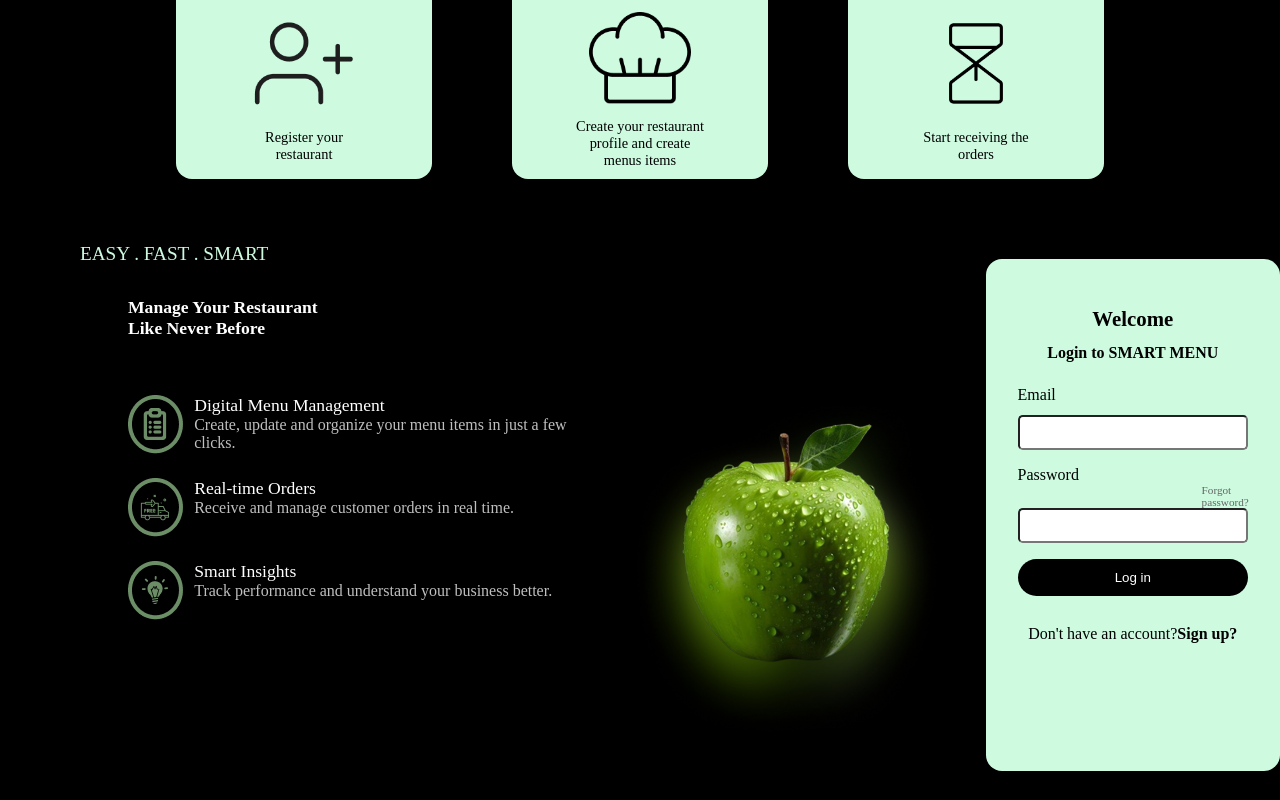
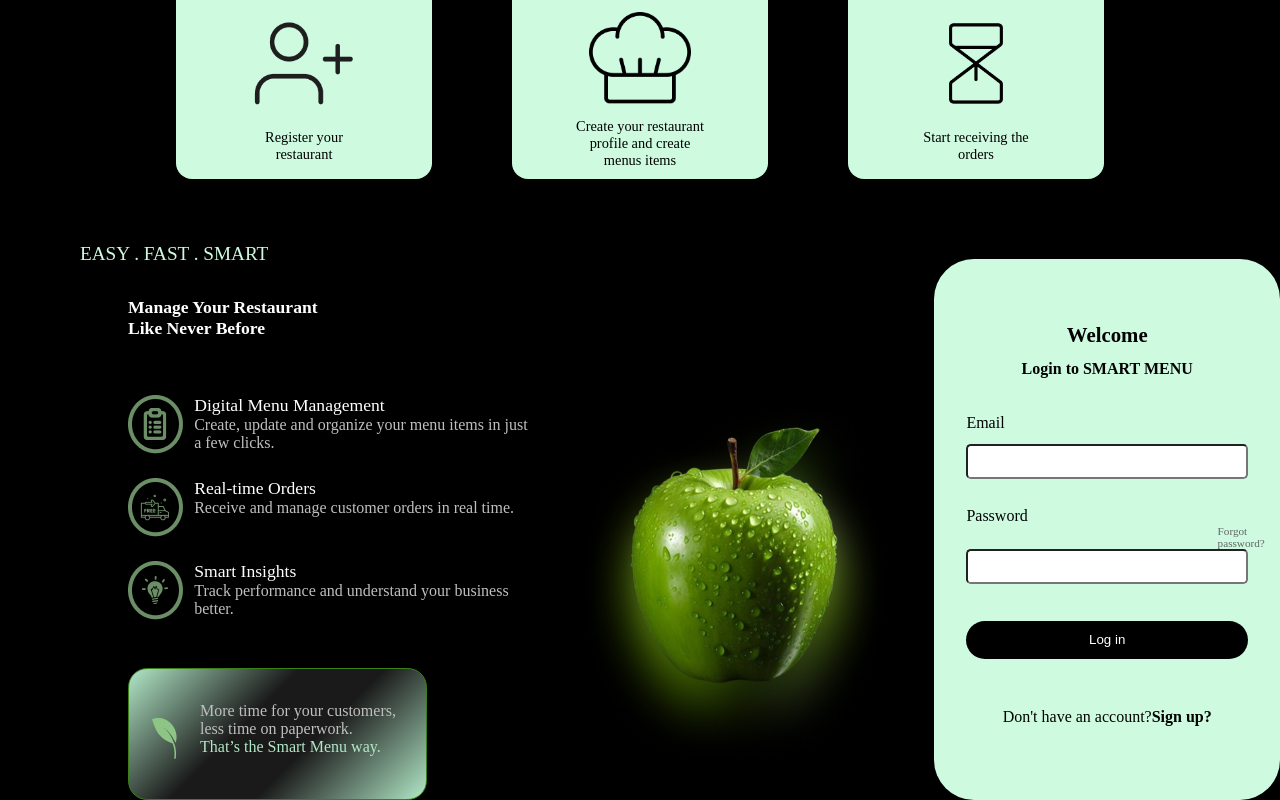
Before and after one commit to ijenny77/SMART-MENU, a React (Vite) app: page / in a window 1280 px wide. Shown: the part 1036-1836 px from the top of the page. Before the commit the page ends 1807 px from the top, so only its background shows below. Built offline with nearby package versions, Linux system fonts and the light colour scheme; a web font is replaced by a local one.

Commit message:
Modification of the login page appearance

```diff
--- a/src/components/pages/marketing/LoginForm.module.css
+++ b/src/components/pages/marketing/LoginForm.module.css
@@ -1,20 +1,24 @@
 .loginform{
     background-color: var(--green);
-    border-radius: 1rem;
-    width:18%;
+    border-radius: 2.5rem;
+    width:22%;
     padding-left: 2rem;
     padding-right: 2rem;
     padding-top: 3rem;
-    padding-bottom: 1.4rem;
+    padding-bottom: 1rem;
     display: flex;
     flex-direction: column;
     margin-top: 5rem;
+}
+label{
+    margin-top: 0.8rem;
 }
 .welcome{
     font-weight: 800;
     text-align: center;
     margin-bottom: 0.8rem;
     font-size: 1.3rem;
+    margin-top: 1rem;
 }
 .loginSM{
     font-weight: 900;
@@ -30,7 +34,7 @@ input{
 }
 .forgotpass{
     font-size: 0.7rem;
-    margin-left: 11.5rem;
+    margin-left: 15.7rem;
     color: rgb(100, 100, 100);
 }
 /*Changing the backgroundColor to green*/
@@ -45,9 +49,11 @@ input:-webkit-autofill {
     padding: 0.7rem;
     border: none;
     border-radius: 2rem;
+    margin: 1.3rem 0rem;
 }
 .noAcc{
-    margin:1.8rem 0rem;
+    margin-top:1.8rem;
+    margin-bottom: 0rem;
     text-align: center;
 }
 .signup{
--- a/src/components/pages/marketing/LoginPage.jsx
+++ b/src/components/pages/marketing/LoginPage.jsx
@@ -5,6 +5,7 @@ import clipboard from '../../../assets/Group 52.png'
 import busdelivery from '../../../assets/Group 50.png'
 import lamp from '../../../assets/Group 53.png'
 import apple from '../../../assets/Group 46.png'
+import leaf from '../../../assets/leaf 1.png'
 
 const items = [
   {
@@ -40,6 +41,10 @@ const LoginPage = () => {
                   </div>
                 </div>
                 ))}
+                <div className={styles.leafbox}>
+                  <img src={leaf} alt="" />
+                  <p>More time for your customers, <br/> less time on paperwork. <br/><span style={{color:'#B2E8C7'}}> That’s the Smart Menu way.</span></p>
+                </div>
             </div>
             <img className={styles.apple} src={apple} alt="" />
           </div>
--- a/src/components/pages/marketing/LoginPage.module.css
+++ b/src/components/pages/marketing/LoginPage.module.css
@@ -45,3 +45,14 @@
     display: flex;
 
 }
+.leafbox{
+    display: flex;
+    color: #BFBFBF;
+    background: linear-gradient(135deg, #B2E8C7 0%, #1a1a1a 40%, #1a1a1a 60%,#B2E8C7 100%);
+    border: 1px solid var(--greentree);
+    border-radius: 1.2rem;
+    padding: 2.1rem 1.9rem 1.6rem 0rem;
+    width: fit-content;
+    margin-left: 3rem;
+    margin-top: 3rem;
+}
```
Also changed, not shown: src/assets/leaf 1.png (added).
